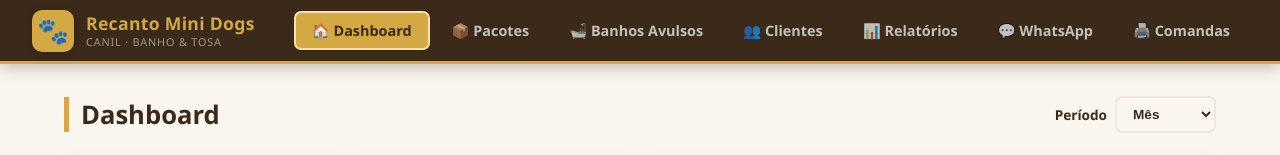
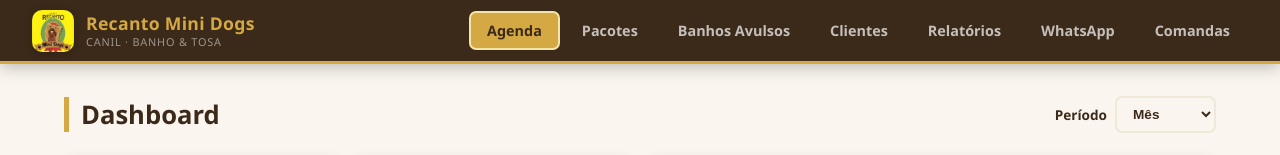
Before and after one commit to AlessaLeit/recanto-mini-dogs, a Vue app in the folder frontend/: page / in a window 1280 px wide. Shown: the top 155 px of the page. Built offline with nearby package versions, Linux system fonts and the light colour scheme; no server answers; sample sign-in values are in the browser's storage.

Commit message:
update: formatacao comanda impressa + style do navbar

```diff
--- a/frontend/src/App.vue
+++ b/frontend/src/App.vue
@@ -2,20 +2,20 @@
   <div id="app">
     <nav class="navbar">
       <div class="nav-brand">
-        <span class="nav-brand-icon">🐾</span>
+        <img :src="logo" alt="Logo Canil Recanto Mini Dogs" class="nav-brand-icon" />
         <div class="nav-brand-text">
           <span class="nav-brand-nome">Recanto Mini Dogs</span>
           <span class="nav-brand-sub">Canil · Banho &amp; Tosa</span>
         </div>
       </div>
       <ul class="nav-links">
-        <li><router-link to="/">🏠 Dashboard</router-link></li>
-        <li><router-link to="/pacotes">📦 Pacotes</router-link></li>
-        <li><router-link to="/banhos-avulsos">🛁 Banhos Avulsos</router-link></li>
-        <li><router-link to="/clientes">👥 Clientes</router-link></li>
-        <li><router-link to="/relatorios">📊 Relatórios</router-link></li>
-        <li><router-link to="/whatsapp">💬 WhatsApp</router-link></li>
-        <li><router-link to="/comandas-impressao">🖨️ Comandas</router-link></li>
+        <li><router-link to="/">Agenda</router-link></li>
+        <li><router-link to="/pacotes">Pacotes</router-link></li>
+        <li><router-link to="/banhos-avulsos">Banhos Avulsos</router-link></li>
+        <li><router-link to="/clientes">Clientes</router-link></li>
+        <li><router-link to="/relatorios">Relatórios</router-link></li>
+        <li><router-link to="/whatsapp">WhatsApp</router-link></li>
+        <li><router-link to="/comandas-impressao">Comandas</router-link></li>
       </ul>
     </nav>
 
@@ -27,6 +27,7 @@
 
 <script setup>
 // Componente raiz - layout principal com navegação
+import logo from './assets/logo.jpg'
 </script>
 
 <style>
@@ -92,14 +93,11 @@ body {
 }
 
 .nav-brand-icon {
-  font-size: 1.6rem;
   width: 42px;
   height: 42px;
+  object-fit: cover;
   background: var(--dourado);
   border-radius: 10px;
-  display: flex;
-  align-items: center;
-  justify-content: center;
   flex-shrink: 0;
   box-shadow: 0 2px 8px rgba(0,0,0,0.2);
 }
```
Also changed, not shown: frontend/src/assets/logo.jpg (added), 1 other file (tests, documents, lock files or other folders).
